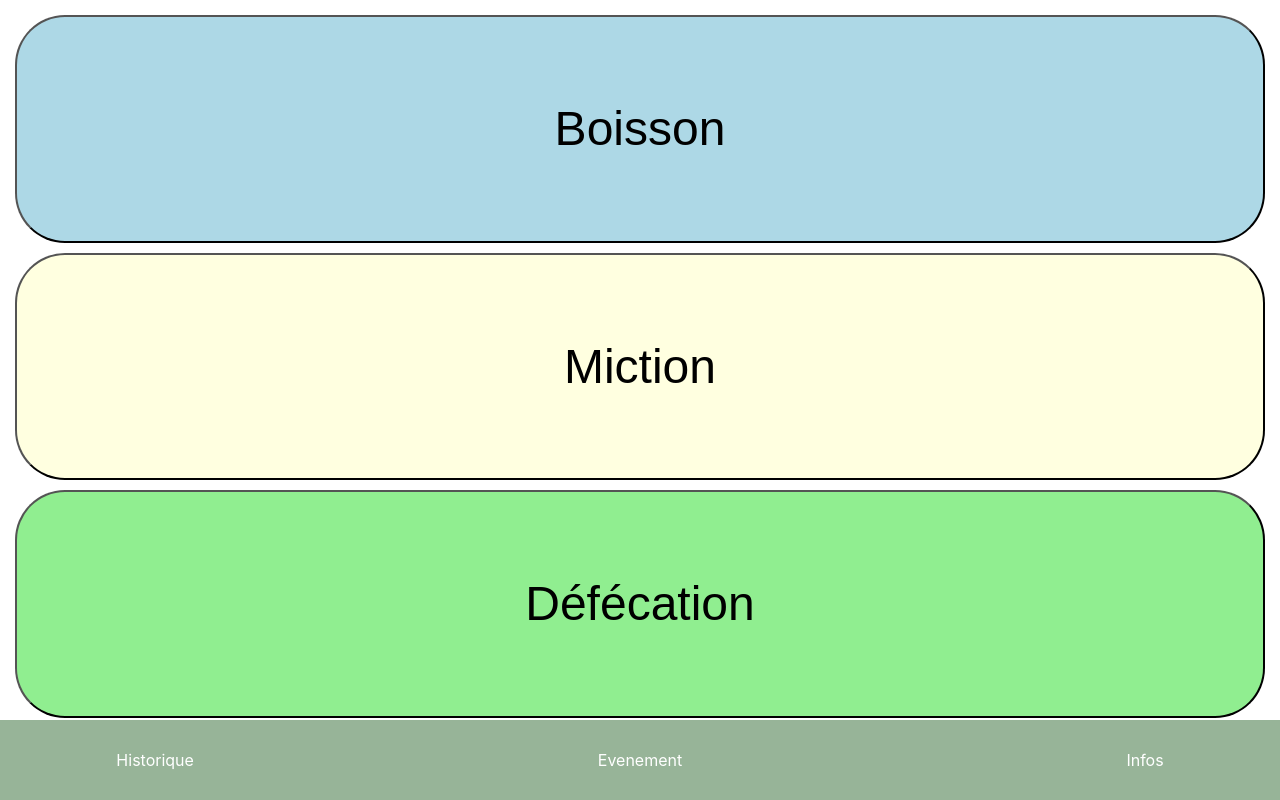
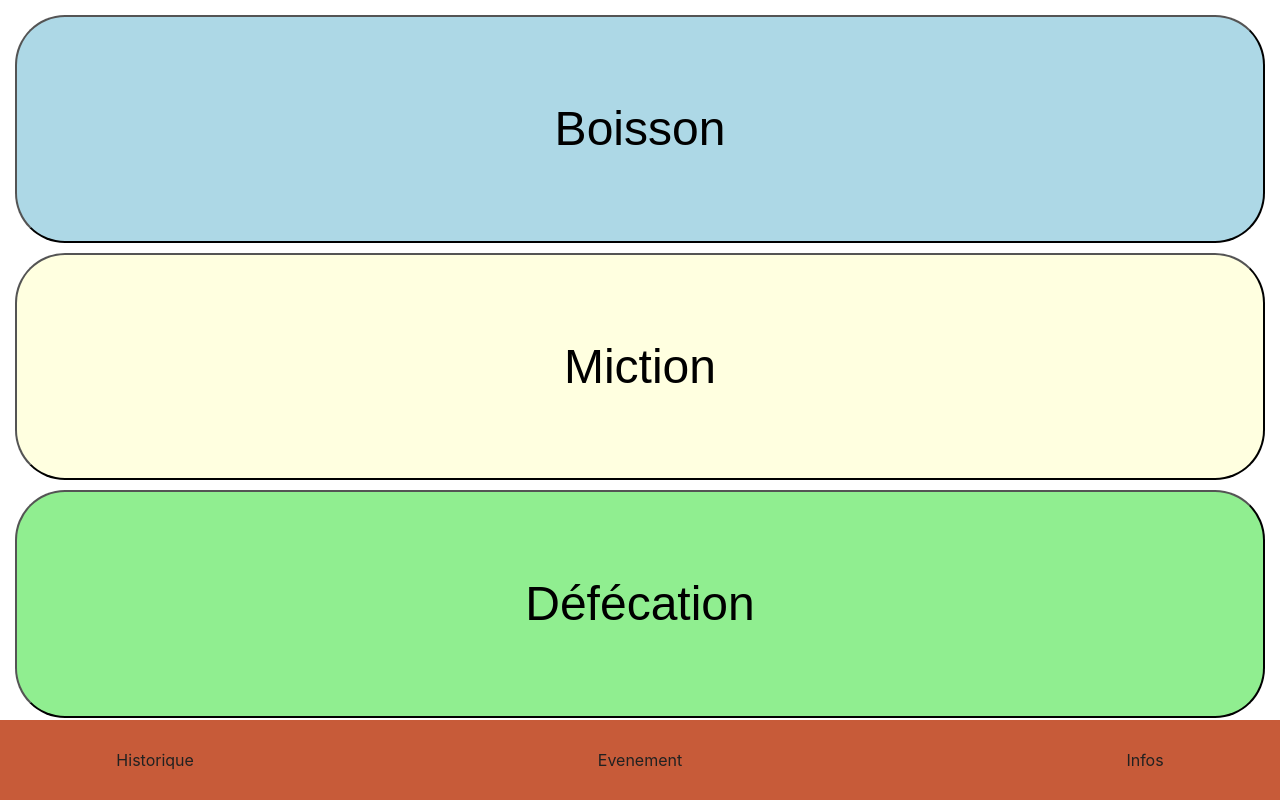
Before and after one commit to FlorianGardy/up-day-mobile, a React (Create React App) app: page /events in a window 1280 px wide. Built offline with nearby package versions, Linux system fonts and the light colour scheme.

Commit message:
defined colors

```diff
--- a/src/components/Navbar.module.scss
+++ b/src/components/Navbar.module.scss
@@ -1,7 +1,7 @@
 @import "../global.scss";
 
 nav {
-  background-color: $primary-color;
+  background-color: $secondary-dark;
   position: absolute;
   bottom: 0;
   width: 100%;
@@ -13,7 +13,7 @@ nav {
 
 a {
   text-decoration: none;
-  color: $text-color;
+  color: $text-color-dark;
 }
 
 /* Center text on X baseline */
@@ -22,11 +22,12 @@ a {
   justify-self: start;
   grid-column: 2/3;
 }
+
 .events {
   justify-self: center;
   grid-column: 3/4;
   align-self: center;
-  color: $text-color;
+  color: $text-color-dark;
 }
 .about {
   justify-self: end;
--- a/src/global.scss
+++ b/src/global.scss
@@ -1,4 +1,10 @@
-$primary-color: #97b498;
-$secondary-color: #009688;
+$primary-color: #dcedc8;
+$primary-light: #fffffb;
+$primary-dark: #aabb97;
 
-$text-color: white;
+$secondary-color: #ff8a65;
+$secondary-light: #ffbb93;
+$secondary-dark: #c75b39;
+
+$text-color-light: #fafafa;
+$text-color-dark: #212121;
```
